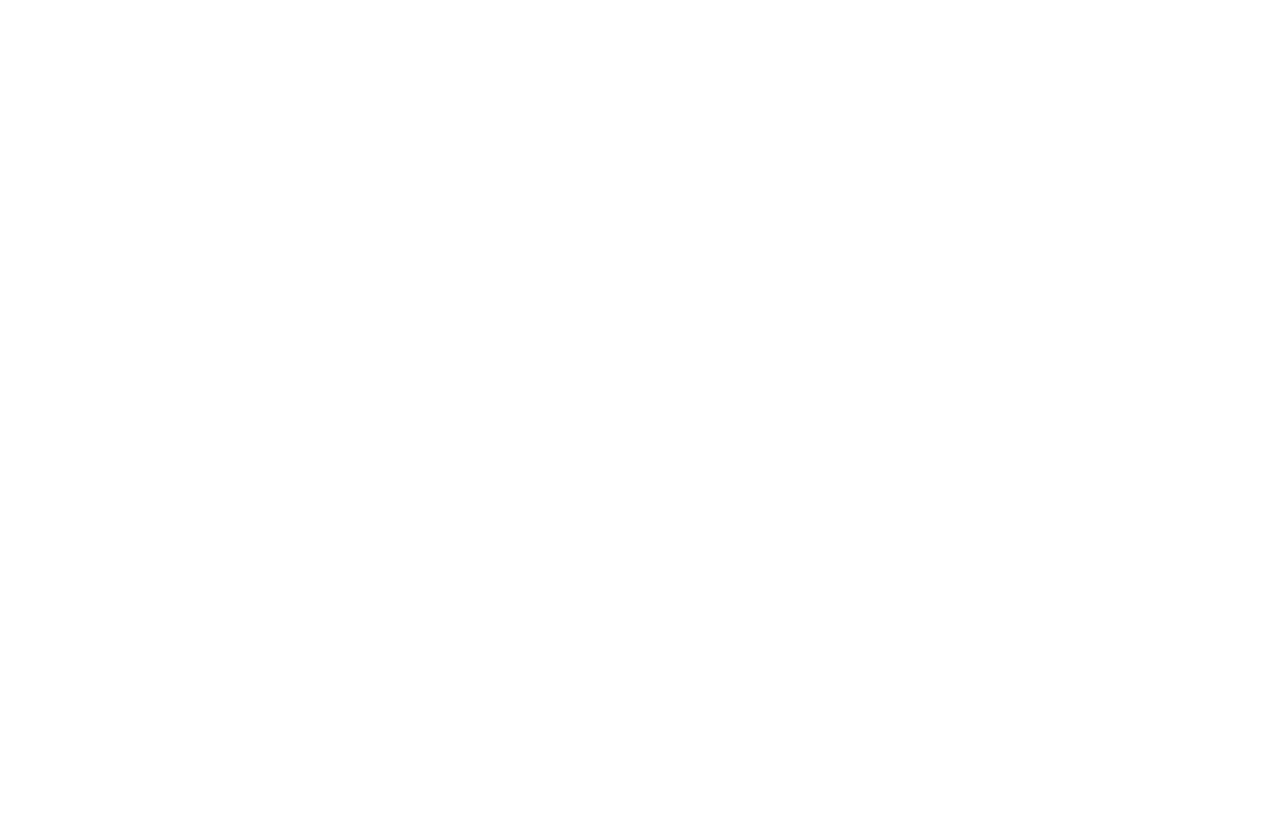
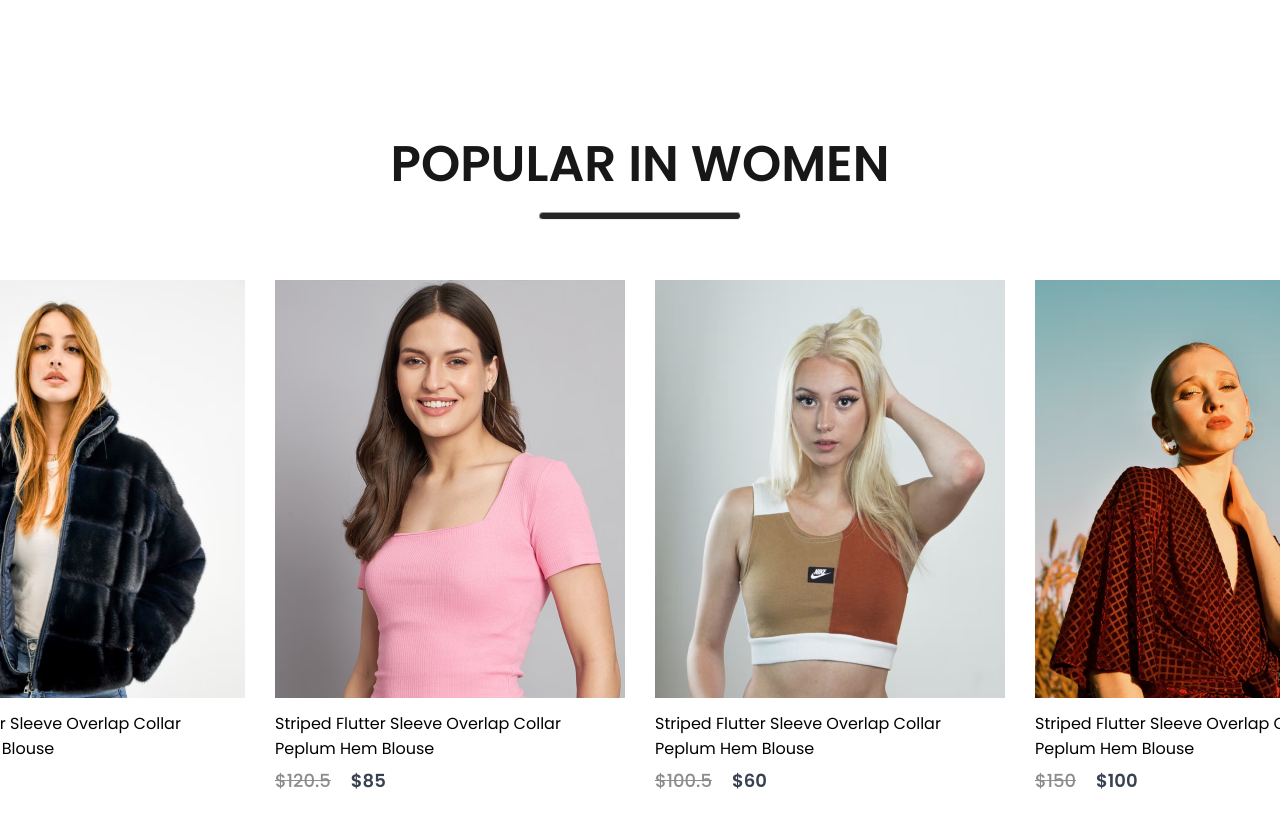
Before and after one commit to Amitkm-450/Shopper, a React (Create React App) app: page / in a window 1280 px wide. Shown: the part 920-1748 px from the top of the page. Before the commit the page ends 946 px from the top, so only its background shows below. Built offline with nearby package versions, Linux system fonts and the light colour scheme.

Commit message:
Popular Component is added

```diff
--- /dev/null
+++ b/src/Components/Items/Item.css
@@ -0,0 +1,30 @@
+.item {
+    width: 350px;
+}
+
+.item p {
+    margin: 6px 0px;
+}
+
+.item-prices {
+   display: flex;
+   gap: 20px;
+}
+
+.item-price-new {
+    color: #374151;
+    font-size: 18px;
+    font-weight: 600;
+}
+
+.item-price-old {
+   color: #8c8c8c;
+   font-size: 18px;
+   font-weight: 500;
+   text-decoration: line-through;
+}
+
+.item:hover{
+    transform: scale(1.05);
+    transition: 0.6s;
+}
--- /dev/null
+++ b/src/Components/Items/Item.jsx
@@ -0,0 +1,17 @@
+import React from 'react'
+import './Item.css'
+
+const Item = (props) => {
+  return (
+    <div className='item'>
+        <img src={props.image} alt="" />
+        <p>{props.name}</p>
+        <div className="item-prices">
+            <div className="item-price-old">${props.old_price}</div>
+            <div className="item-price-new">${props.new_price}</div>
+        </div>
+    </div>
+  )
+}
+
+export default Item
--- /dev/null
+++ b/src/Components/Popular/Popular.css
@@ -0,0 +1,27 @@
+.popular {
+    display: flex;
+    flex-direction: column;
+    align-items: center;
+    gap: 10px;
+    height: 90vh;
+    margin-top: 150px;
+}
+
+.popular h1 {
+    color: #171717;
+    font-size:50px;
+    font-weight: 600;
+}
+
+.popular hr{
+    width: 200px;
+    height: 6px;
+    border-radius: 10px;
+    background: #252525;
+}
+
+.popular-item {
+    margin-top: 50px;
+    display: flex;
+    gap: 30px;
+}
--- /dev/null
+++ b/src/Components/Popular/Popular.jsx
@@ -0,0 +1,22 @@
+import React from 'react'
+
+import Item from '../Items/Item'
+import './Popular.css'
+import data_product from "../Assets/data"
+
+const Popular = () => {
+  return (
+    <div className='popular'>
+        <h1>POPULAR IN WOMEN</h1>
+        <hr/>
+        <div className="popular-item">
+          {data_product.map( (data,i) => {
+            return <Item key={i} id={data.id} name={data.name} image={data.image} new_price={data.new_price} old_price={data.old_price}/>
+          })}
+        </div>
+
+    </div>
+  )
+}
+
+export default Popular
--- a/src/Pages/Shop.jsx
+++ b/src/Pages/Shop.jsx
@@ -1,10 +1,12 @@
 import React from 'react'
 import Hero from '../Components/Hero/Hero'
+import Popular from '../Components/Popular/Popular'
 
 function Shop() {
   return (
-    <div>
+    <div style={{display: 'flex', flexDirection: "column", justifyContent: "space-between"}}>
         <Hero />
+        <Popular />
     </div>
   )
 }
```
